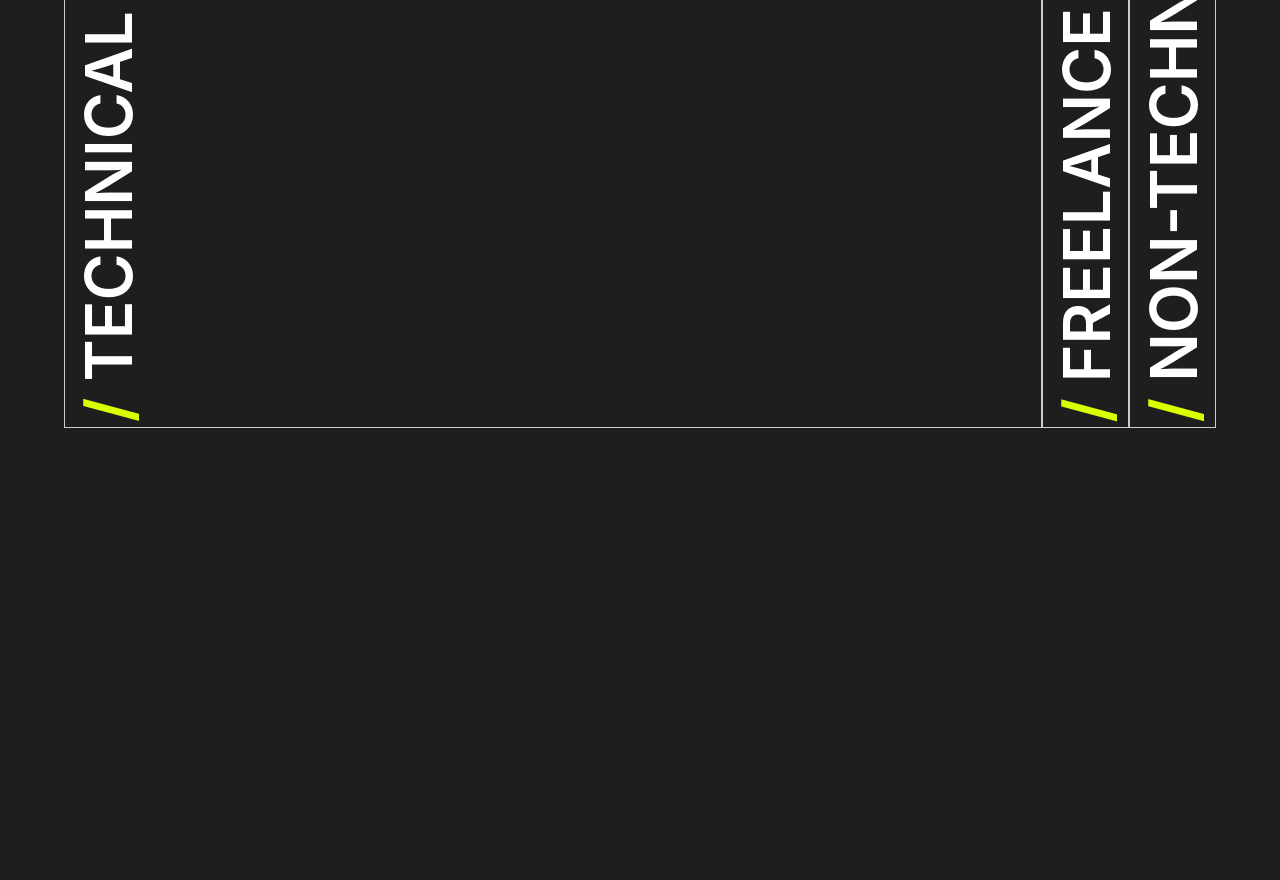
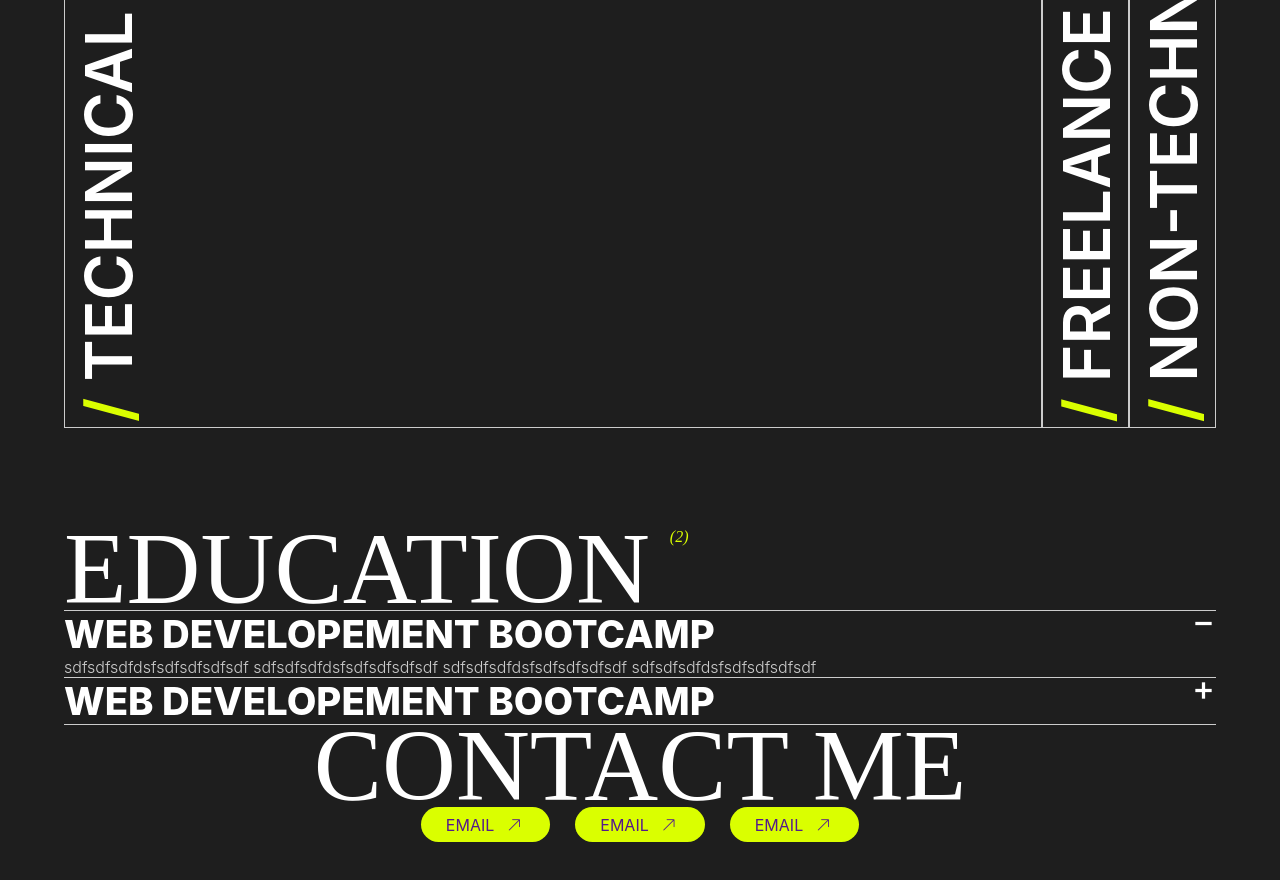
Before and after one commit to darylbg/portfolio-3.0, a plain HTML site: page index.html in a window 1280 px wide. Shown: the part 3124-4004 px from the top of the page. Before the commit the page ends 3652 px from the top, so only its background shows below. Drawn offline with nearby package versions, Linux system fonts and the light colour scheme; a web font is replaced by a local one.

Commit message:
added work and contact sections

```diff
--- a/index.html
+++ b/index.html
@@ -114,7 +114,7 @@
                 </a>
               </div>
             </div>
-            <div class="project-content-header">
+            <div class="project-content-header item-header">
               <p class="title">WRITEME<span>(2020)</span></p>
               <div class="techstack">
                 <div class="tech">REACT JS</div>
@@ -134,7 +134,7 @@
         <div class="project-layout-1 project-layout">
           <div class="project">
             <div class="project-content">
-              <div class="project-content-header">
+              <div class="project-content-header item-header">
                 <p class="title">WRITEME<span>(2020)</span></p>
                 <p class="description">
                   Empowering writers with a minimalist yet powerful online
@@ -164,7 +164,7 @@
           </div>
           <div class="project">
             <div class="project-content">
-              <div class="project-content-header">
+              <div class="project-content-header item-header">
                 <p class="title">WRITEME<span>(2020)</span></p>
                 <p class="description">
                   Empowering writers with a minimalist yet powerful online
@@ -202,7 +202,7 @@
               />
             </div>
             <div class="project-content project-layout-2-content">
-              <div class="project-content-header">
+              <div class="project-content-header item-header">
                 <p class="title">WRITEME<span>(2020)</span></p>
                 <p class="description">
                   Empowering writers with a minimalist yet powerful online
@@ -232,7 +232,7 @@
               />
             </div>
             <div class="project-content project-layout-2-content">
-              <div class="project-content-header">
+              <div class="project-content-header item-header">
                 <p class="title">WRITEME<span>(2020)</span></p>
                 <p class="description">
                   Empowering writers with a minimalist yet powerful online
@@ -264,26 +264,103 @@
           </div>
         </div>
         <div class="work-fields">
-          <div id="technical" class="work-field technical work-expanded" data-index="0">
+          <div
+            id="technical"
+            class="work-field technical work-expanded"
+            data-index="0"
+          >
             <div class="work-field-header">
-                <span class="text"><span>/ </span>TECHNICAL</span>
+              <span class="text"><span>/ </span>TECHNICAL</span>
             </div>
             <div class="work-field-content">sdfsdfsdfdsfsdfsdfsdfsdf</div>
           </div>
-          <div id="freelance" class="work-field freelance work-collapsed" data-index="1">
+          <div
+            id="freelance"
+            class="work-field freelance work-collapsed"
+            data-index="1"
+          >
             <div class="work-field-header">
-                <span class="text"><span>/ </span>FREELANCE</span>
+              <span class="text"><span>/ </span>FREELANCE</span>
             </div>
             <div class="work-field-content">sdfsdfsdfdsfsdfsdfsdfsdf</div>
           </div>
-          <div id="non-technical" class="work-field non-technical work-collapsed" data-index="2">
+          <div
+            id="non-technical"
+            class="work-field non-technical work-collapsed"
+            data-index="2"
+          >
             <div class="work-field-header">
-                <span class="text"><span>/ </span>NON-TECHNICAL</span>
+              <span class="text"><span>/ </span>NON-TECHNICAL</span>
             </div>
             <div class="work-field-content">sdfsdfsdfdsfsdfsdfsdfsdf</div>
           </div>
         </div>
       </div>
+      <div class="education">
+        <div class="education-header">
+          <div class="title section-header">
+            <p>EDUCATION</p>
+            <span class="sm-section-header-number">(2)</span>
+          </div>
+        </div>
+        <div class="education-levels">
+          <div class="education-level level-expand">
+            <div class="level-header item-header">
+              <p class="title">WEB DEVELOPEMENT BOOTCAMP</p>
+              <div class="level-trigger">
+                <span class="material-symbols-outlined">remove</span>
+              </div>
+            </div>
+            <div class="level-content">
+              <p class="description">
+                sdfsdfsdfdsfsdfsdfsdfsdf sdfsdfsdfdsfsdfsdfsdfsdf
+                sdfsdfsdfdsfsdfsdfsdfsdf sdfsdfsdfdsfsdfsdfsdfsdf
+              </p>
+            </div>
+          </div>
+          <div class="education-level level-collapse">
+            <div class="level-header item-header">
+              <p class="title">WEB DEVELOPEMENT BOOTCAMP</p>
+              <div class="level-trigger">
+                <span class="material-symbols-outlined">add</span>
+              </div>
+            </div>
+            <div class="level-content">
+              <p class="description">
+                sdfsdfsdfdsfsdfsdfsdfsdf sdfsdfsdfdsfsdfsdfsdfsdf
+                sdfsdfsdfdsfsdfsdfsdfsdf sdfsdfsdfdsfsdfsdfsdfsdf
+              </p>
+            </div>
+          </div>
+        </div>
+      </div>
+      <div class="contact">
+      <div class="contact-header">
+        <div class="title section-header">
+          <p>CONTACT ME</p>
+        </div>
+        <div class="contact-content">
+          <div class="contact-item">
+            <a href="" class="contact-link">
+              <span>EMAIL</span
+              ><span class="material-symbols-rounded"> north_east </span>
+            </a>
+          </div>
+          <div class="contact-item">
+            <a href="" class="contact-link">
+              <span>EMAIL</span
+              ><span class="material-symbols-rounded"> north_east </span>
+            </a>
+          </div>
+          <div class="contact-item">
+            <a href="" class="contact-link">
+              <span>EMAIL</span
+              ><span class="material-symbols-rounded"> north_east </span>
+            </a>
+          </div>
+        </div>
+      </div>
+    </div>
     </div>
     <script src="script.js"></script>
     <!-- <script src="https://code.jquery.com/jquery-3.7.1.min.js" integrity="sha256-/JqT3SQfawRcv/BIHPThkBvs0OEvtFFmqPF/lYI/Cxo=" crossorigin="anonymous"></script> -->
--- a/script.js
+++ b/script.js
@@ -21,7 +21,7 @@ $(document).ready(function () {
       prevScrollPosition = lastScrollPosition;
       navbarEl.css("top", "0");
     }
-    console.log(prevScrollPosition);
+    // console.log(prevScrollPosition);
   });
 
   // mobile navbar
@@ -68,6 +68,7 @@ $(document).ready(function () {
         el.addClass("work-expanded").removeClass("work-collapsed").css({
           width: "auto",
           height: "auto",
+          maxWidth: "1000px",
         });
       } else {
         el.addClass("work-collapsed")
@@ -75,18 +76,16 @@ $(document).ready(function () {
           .css(
             windowWidth > 768
               ? {
-                  width: elWidth,
+                  width: elWidth + "px",
                   height: "auto",
                 }
-              : { width: "auto",
-                  height: elHeight
-                }
+              : { width: "auto", height: elHeight + "px" }
           );
       }
     });
   }
 
-  window.addEventListener("resize", function() {
+  window.addEventListener("resize", function () {
     windowWidth = window.innerWidth;
     elWidth = workFieldHeaderEl.width();
     elHeight = workFieldHeaderEl.height();
@@ -98,4 +97,23 @@ $(document).ready(function () {
     var clickedIndex = $(this).parent().attr("data-index");
     selectedFieldToggle(clickedIndex);
   });
+
+  // education expand / collapse
+  var levelTriggerEl = $(".level-trigger");
+
+  levelTriggerEl.click(function () {
+    var educationLevelEl = $(this).parent().parent();
+    var toggleState = $(this).find("span");
+    var toggleStateText = toggleState.text();
+
+    if (toggleStateText === "remove") {
+      educationLevelEl.addClass("level-collapse").removeClass("level-expand");
+      toggleState.text("add");
+    } else if (toggleStateText === "add") {
+      console.log("expand");
+      educationLevelEl.addClass("level-expand").removeClass("level-collapse");
+      toggleState.text("remove");
+    }
+  });
+
 });
--- a/style.css
+++ b/style.css
@@ -491,13 +491,17 @@ body {
   z-index: 80;
 }
 
-.project-content-header .title {
+.item-header .title {
   color: var(--white);
   font-family: var(--inter);
   font-weight: 800;
-  margin: 0 0 15px 0;
+  margin: 0;
   container-type: inline-size;
   font-size: 3cqw;
+}
+
+.project-content-header .title  {
+  margin: 0 0 15px 0;
 }
 
 .project-content-header .title span {
@@ -637,12 +641,14 @@ body {
 .work-expanded {
   flex: 1;
   width: auto;
-  /* transition: flex 0.7s, width 0.7s ease; */
+  transition: max-width 0.7s ease;
+  /* max-width: 1000px; */
 }
 
 .work-collapsed {
   flex: 0;
-  /* transition: flex 0.7s, width 0.7s ease; */
+  transition: max-width 0.7s ease;
+  /* max-width: 0px; */
 }
 
 .work-field-header {
@@ -669,6 +675,102 @@ body {
 
 .work-field-content {
   overflow: hidden;
+  width: 100%;
+}
+
+/* education */
+
+.education-levels {
+  display: flex;
+  flex-direction: column;
+}
+
+.education-level {
+  flex-direction: column;
+  border-bottom: 1px solid var(--white-darker);
+}
+
+.education-level:first-child {
+  border-top: 1px solid var(--white-darker);
+}
+
+.level-expand .level-content {
+  height: auto;
+}
+
+.level-collapse .level-content {
+  height: 0;
+  overflow: hidden;
+}
+
+.level-header {
+  display: flex;
+  flex-direction: row;
+  justify-content: space-between;
+}
+
+.level-header .title {
+  flex: 1;
+}
+
+.level-header .level-trigger:hover {
+  cursor: pointer;
+  height: 100%;
+}
+
+.level-header .level-trigger span{
+  color: white;
+  font-size: 25px;
+  font-weight: 900;
+}
+
+.level-content .description {
+  color: var(--white-darker);
+  font-family: var(--inter);
+  margin: 0;
+  font-weight: 300;
+  text-wrap: pretty;
+}
+
+/* contact */
+
+.contact {
+  margin-bottom: 100px;
+}
+
+.contact-header .title {
+  justify-content: center;
+}
+
+.contact-content {
+  width: 100%;
+  display: flex;
+  flex-direction: row;
+  justify-content: center;
+  gap: 25px;
+}
+
+.contact-item {
+  display: flex;
+  justify-content: center;
+}
+
+.contact-link {
+  background-color: var(--accent);
+  display: flex;
+  justify-content: center;
+  align-items: center;
+  border-radius: 50px;
+  padding: 0 25px;
+  height: 35px;
+  text-decoration: none;
+  font-family: var(--inter);
+  max-width: 100px;
+}
+
+.contact-link .material-symbols-rounded {
+  font-size: 21px;
+  padding-left: 10px;
 }
 
 /* MEDIA QUERIES */
@@ -832,11 +934,16 @@ body {
     font-size: 30px;
   }
 
+  .item-header .title {
+    font-size: 25px;
+  }
+
   .project-content-header .title {
     font-size: 25px;
   }
 
-  .project-content-header .description {
+  .project-content-header .description,
+  .level-header .description {
     font-size: 15px;
   }
 
@@ -858,6 +965,10 @@ body {
     height: 0;
   }
 
+  .contact-content {
+    flex-direction: column;
+  }
+
   .hide-on-sm {
     display: none;
   }
```
